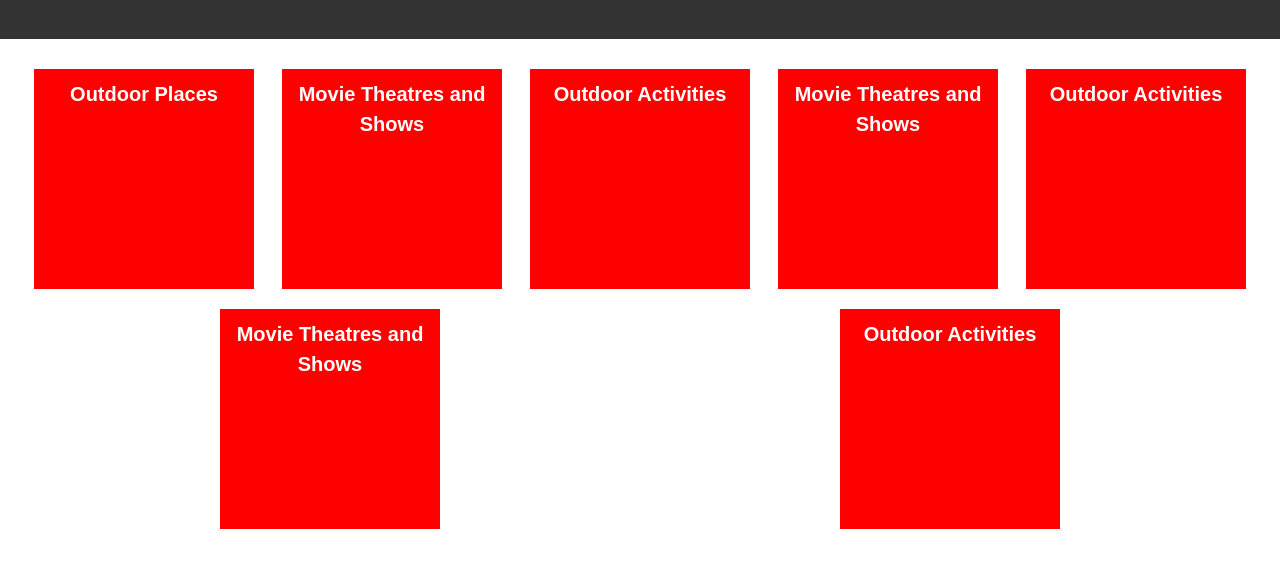
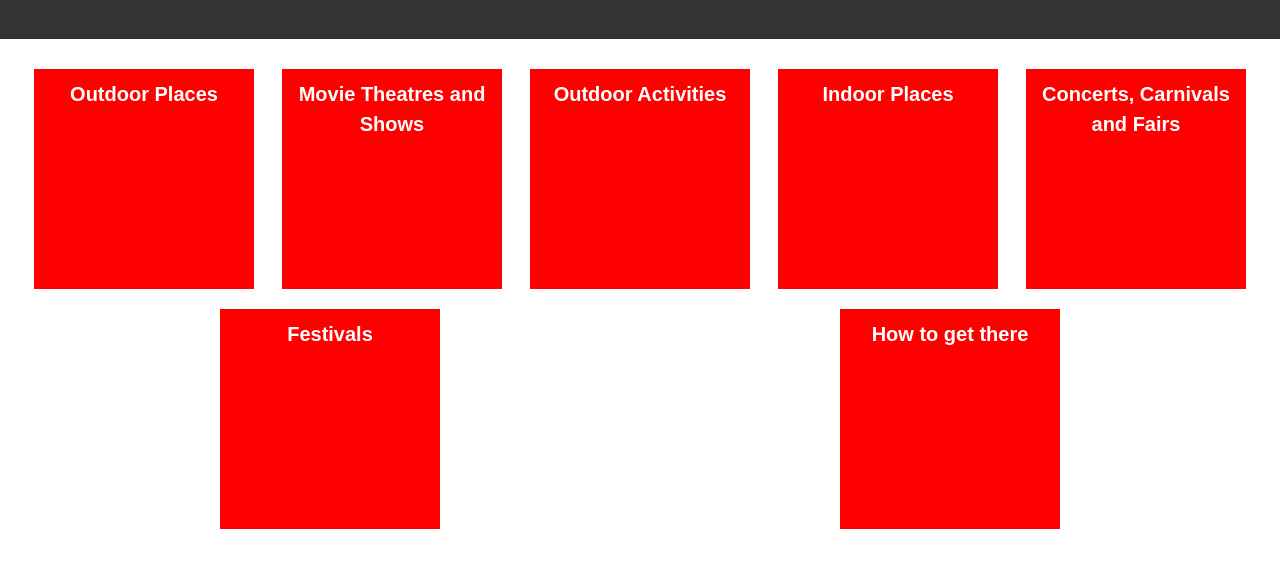
Before and after one commit to ajubayer36/GradHub, a plain HTML site: page Recreation.html in a window 1280 px wide. Shown: the part 81-648 px from the top of the page. Drawn offline with Linux system fonts and the light colour scheme.

Commit message:
Correcting the Recreation Landing Page

```diff
--- a/Recreation.html
+++ b/Recreation.html
@@ -47,15 +47,13 @@
         <h1>Recreation</h1>
     </div>
     <div class="subsections">
-        <div class="subsection">
-            <a href="outdoor-places.html">Outdoor Places</a>
-        </div>
+        <div class="subsection"><a href="outdoor-places.html">Outdoor Places</a></div>
         <div class="subsection">Movie Theatres and Shows</div>
         <div class="subsection">Outdoor Activities</div>
-        <div class="subsection">Movie Theatres and Shows</div>
-        <div class="subsection">Outdoor Activities</div>
-        <div class="subsection">Movie Theatres and Shows</div>
-        <div class="subsection">Outdoor Activities</div>
+        <div class="subsection"><a href="Indoor.html">Indoor Places</a></div>
+        <div class="subsection"><a href="Carnival_Concert_Fairs.html">Concerts, Carnivals and Fairs</a></div>
+		<div class="subsection">Festivals</div>
+		<div class="subsection">How to get there</div>
     </div>
 </body>
 </html>
```
